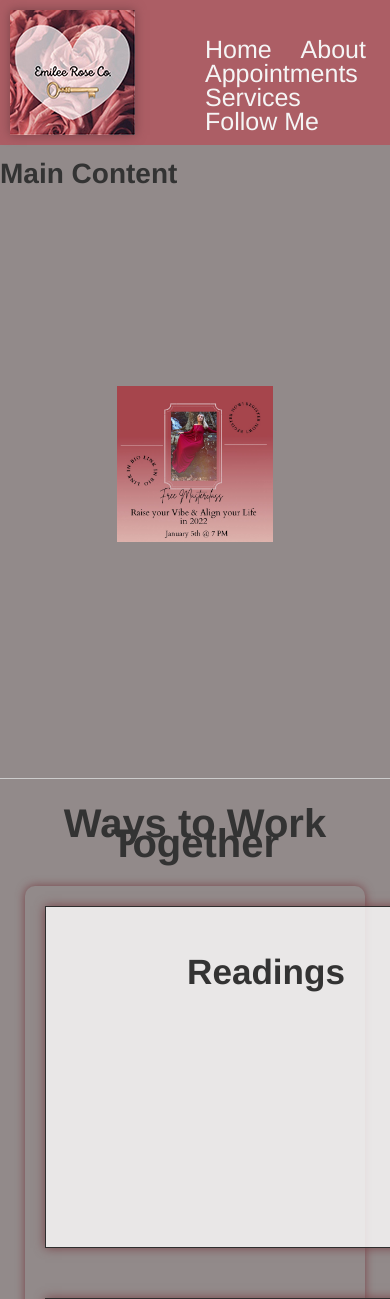
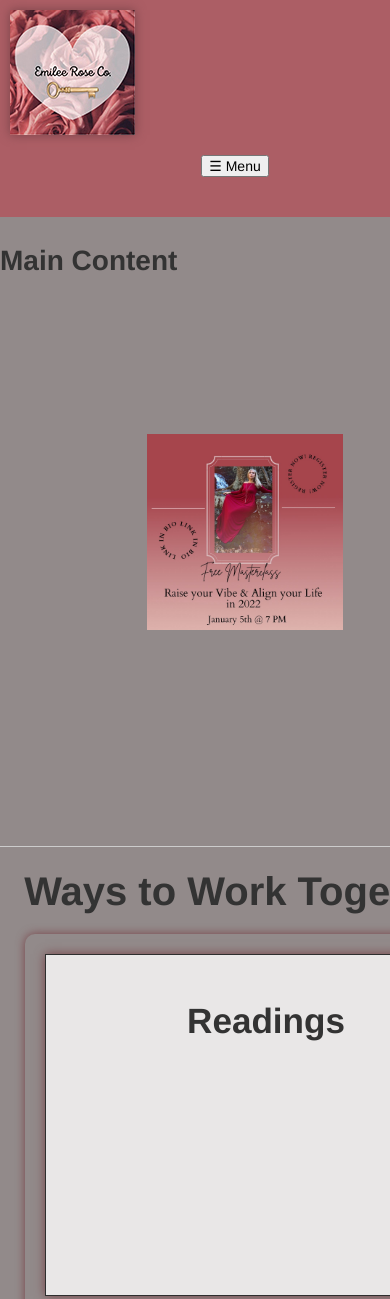
Before and after one commit to dpmfd1e3/emileeroseco.com, a PHP site: page / in a window 390 px wide; the page is wider, and only the part inside the window is pictured. Shown: the top 1299 px of that part. Run offline with PHP 8.4, Linux system fonts and the light colour scheme.

Commit message:
End of Day Commit

```diff
--- a/css/erc.css
+++ b/css/erc.css
@@ -9,7 +9,8 @@
     height: auto;
 
 }
-.top_wrapper{
+.wrapper{
+    display: grid;
 
 }
 .top {
@@ -18,6 +19,7 @@
     display: grid;
     grid-template-areas: "logo mid nav";
     grid-template-columns: 150px auto auto;
+    margin-bottom: 15px;
 }
 
 .logo {
@@ -42,10 +44,7 @@
     align-content: end;
 
 }
-header {
 
-
-}
 .offer{
     background-color: #000000;
     position: sticky;
@@ -101,6 +100,9 @@
     color: #4e1e23;
 }
 
+[aria-controls="menu-list"] {
+    display: none;
+  }
 
 main {
     background-color: #928a8a;
@@ -174,3 +176,59 @@
     border-top: 1px solid #e5e5e5;
 
   }
+
+  @media (max-width: 1000px) {
+
+    .top {
+    grid-template-areas: "logo"  "nav";
+    grid-template-columns: 1fr ;
+
+}
+
+
+    .menu {
+
+      justify-content: center;
+      align-content: middle;
+    }
+
+    [aria-controls="menu-list"] {
+      display: block;
+      margin-bottom: 10px;
+    }
+
+    .menu ul {
+      display: none;
+
+    }
+
+    [aria-expanded="true"] ~ ul {
+      display: grid;
+      max-height: 500px;
+          }
+
+    [aria-expanded="true"] ~ ul li  {
+        padding-bottom: 15px;
+          }
+
+    [aria-expanded="false"] .close {
+      display: none;
+    }
+
+    [aria-expanded="true"] .close {
+      display: inline-block;
+    }
+
+    [aria-expanded="true"] .open {
+      display: none;
+    }
+
+  }
+
+  @media (max-width: 700px) {
+    .
+  }
+
+  @media (max-width: 500px) {
+
+  }
--- a/index.html
+++ b/index.html
@@ -38,7 +38,12 @@
 
         </div>
         <nav class="menu">
-            <ul>
+          <button aria-expanded="false" aria-controls="menu-list">
+            <span class="open">☰</span>
+            <span class="close">×</span>
+            Menu
+          </button>
+            <ul id="menu-list">
                 <li><a href="#">Home</a></li>
                 <li><a href="#">About</a></li>
                 <li><a href="#">Appointments</a></li>
@@ -96,6 +101,18 @@
   <script src="js/plugins.js"></script>
   <script src="js/main.js"></script>
 
+  <script>
+    const navButton = document.querySelector('button[aria-expanded]');
+
+    function toggleNav({ target }) {
+      const expanded = target.getAttribute('aria-expanded') === 'true' || false;
+      navButton.setAttribute('aria-expanded', !expanded);
+    }
+
+    navButton.addEventListener('click', toggleNav);
+
+  </script>
+
   <!-- Google Analytics: change UA-XXXXX-Y to be your site's ID. -->
   <script>
     window.ga = function () { ga.q.push(arguments) }; ga.q = []; ga.l = +new Date;
```
